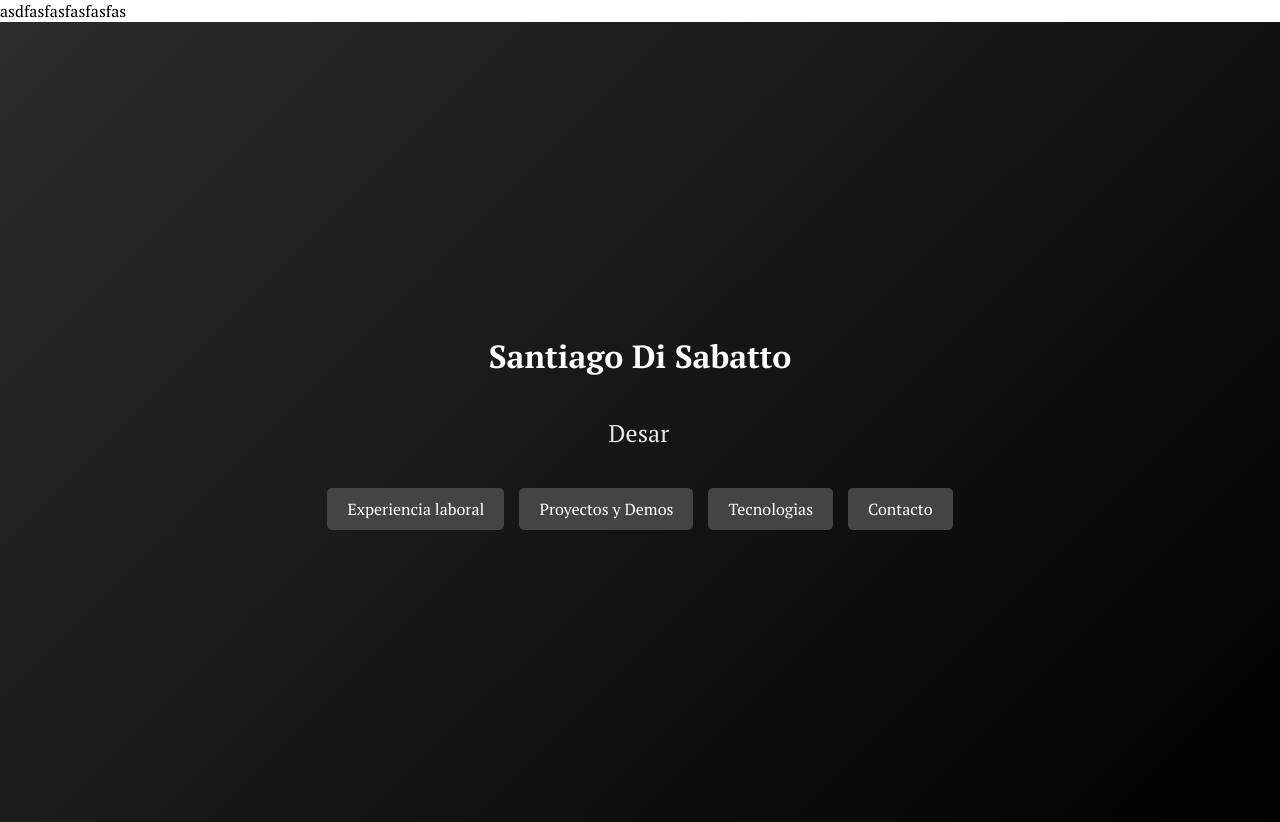
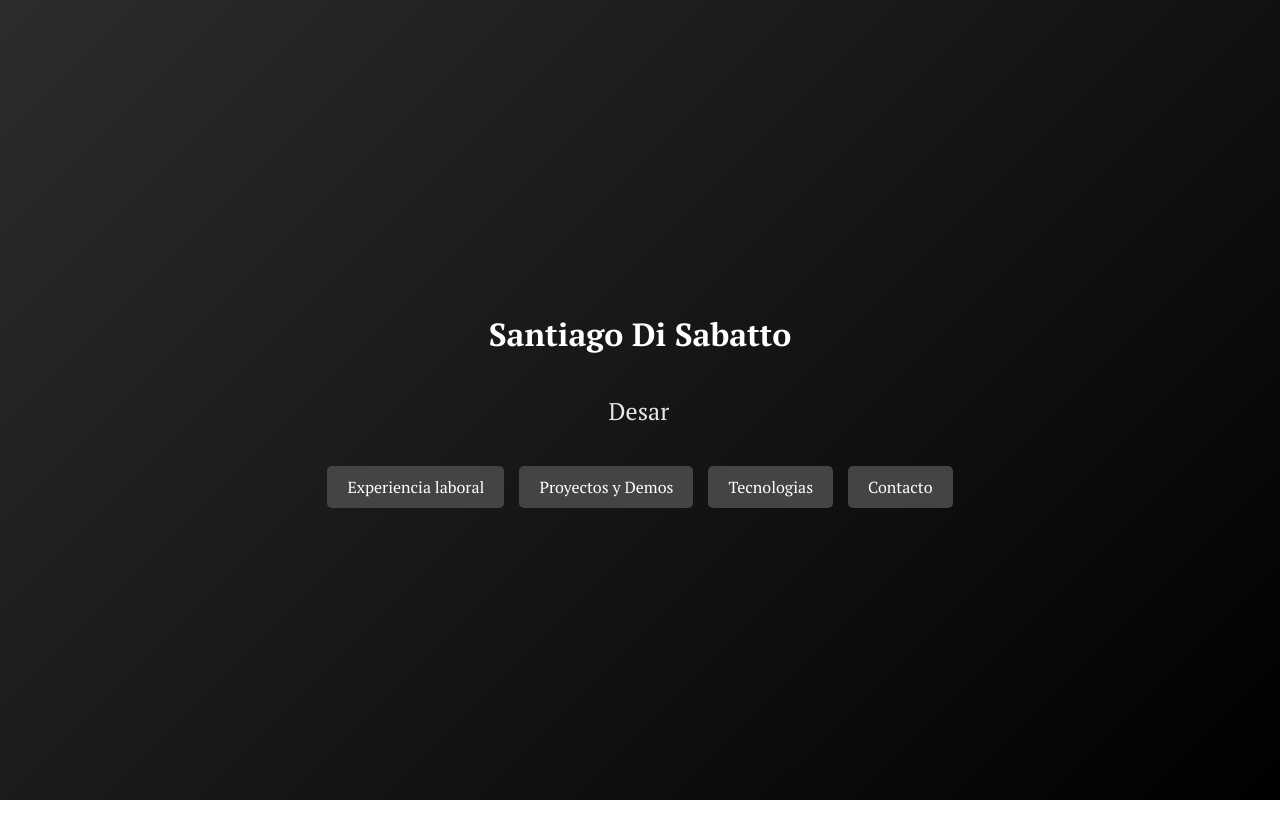
Before and after one commit to disa-02/portfolio, a plain HTML site: page index.html in a window 1280 px wide. After the commit the page ends 800 px from the top, so only its background shows below. Drawn offline with Linux system fonts and the light colour scheme.

Commit message:
Update index.html

```diff
--- a/index.html
+++ b/index.html
@@ -13,7 +13,6 @@
     <link rel="stylesheet" crossorigin href="/assets/index-Ba7wGemg.css">
   </head>
   <body>
-    asdfasfasfasfasfas
     <div id="root"></div>
   </body>
 </html>
```
